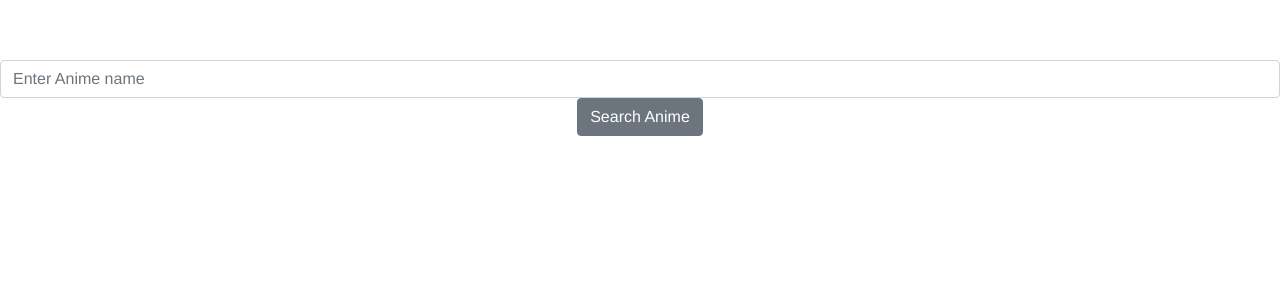
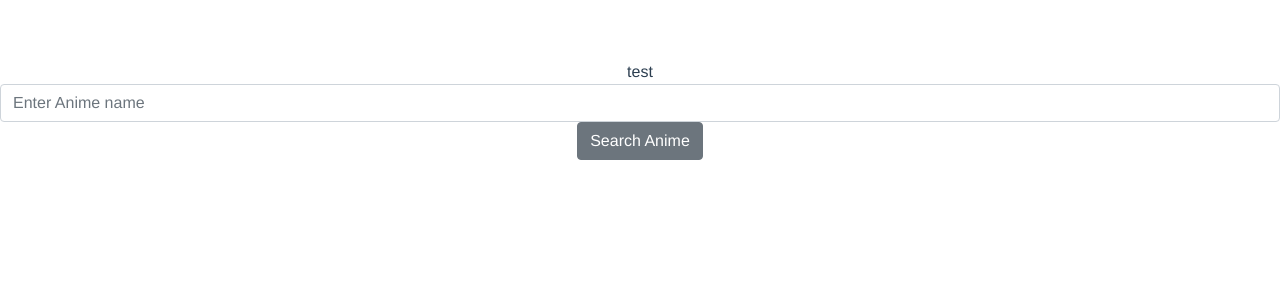
Before and after one commit to Ygghlu/axiosvue, a Vue app: page / in a window 1280 px wide. Shown: the top 300 px of the page. Built offline with nearby package versions, Linux system fonts and the light colour scheme.

Commit message:
Testing new PC

```diff
--- a/package.json
+++ b/package.json
@@ -11,7 +11,8 @@
     "axios": "^0.20.0",
     "bootstrap-vue": "^2.17.1",
     "core-js": "^3.6.5",
-    "vue": "^2.6.11"
+    "vue": "^2.6.11",
+    "vue-axios": "^2.1.5"
   },
   "devDependencies": {
     "@vue/cli-plugin-babel": "~4.5.0",
--- a/src/App.vue
+++ b/src/App.vue
@@ -1,6 +1,6 @@
 <template>
   <div id="app">
-
+    test
     <anime/>
 
   </div>
```
Also changed, not shown: 1 other file (tests, documents, lock files or other folders).
